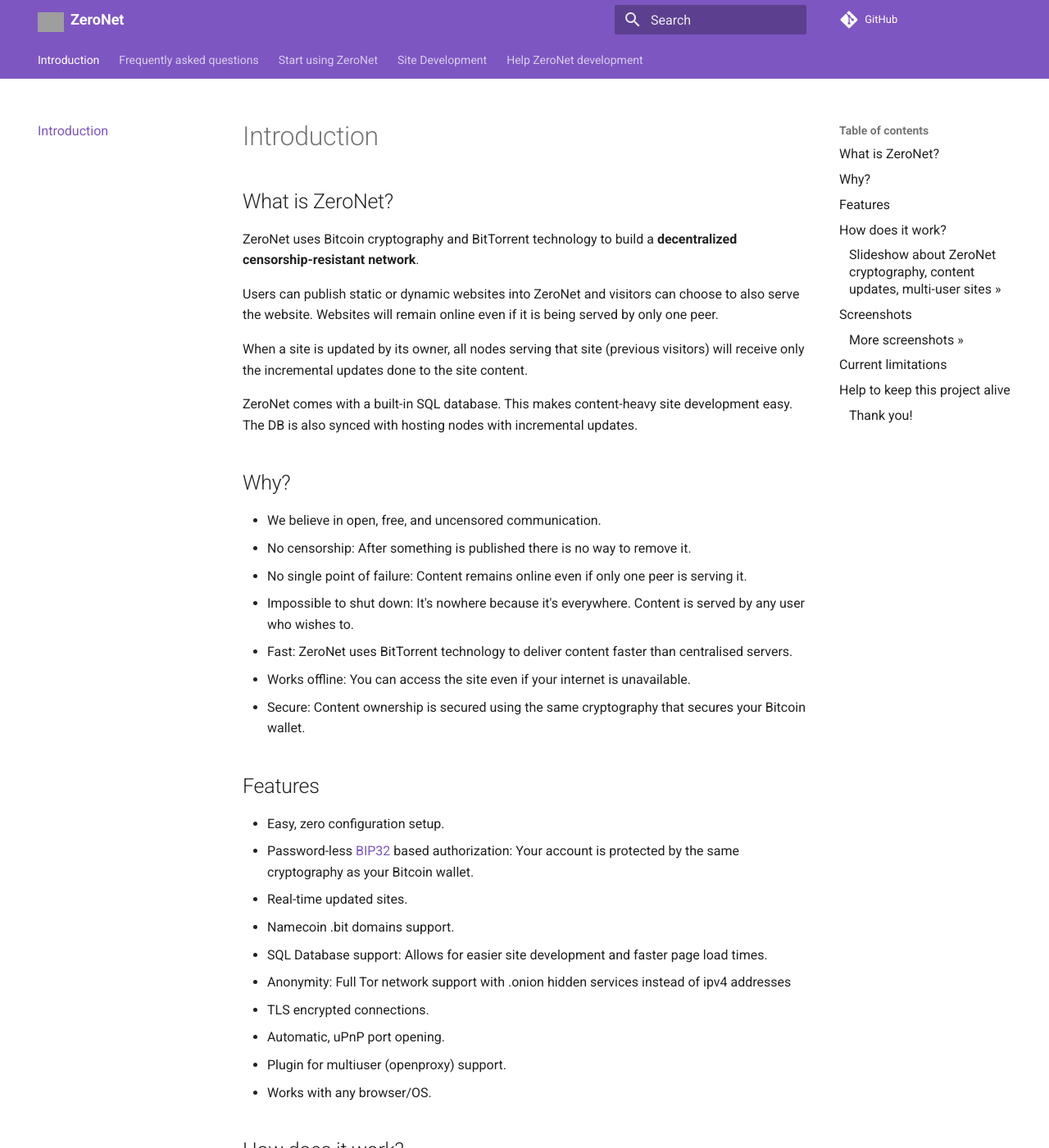
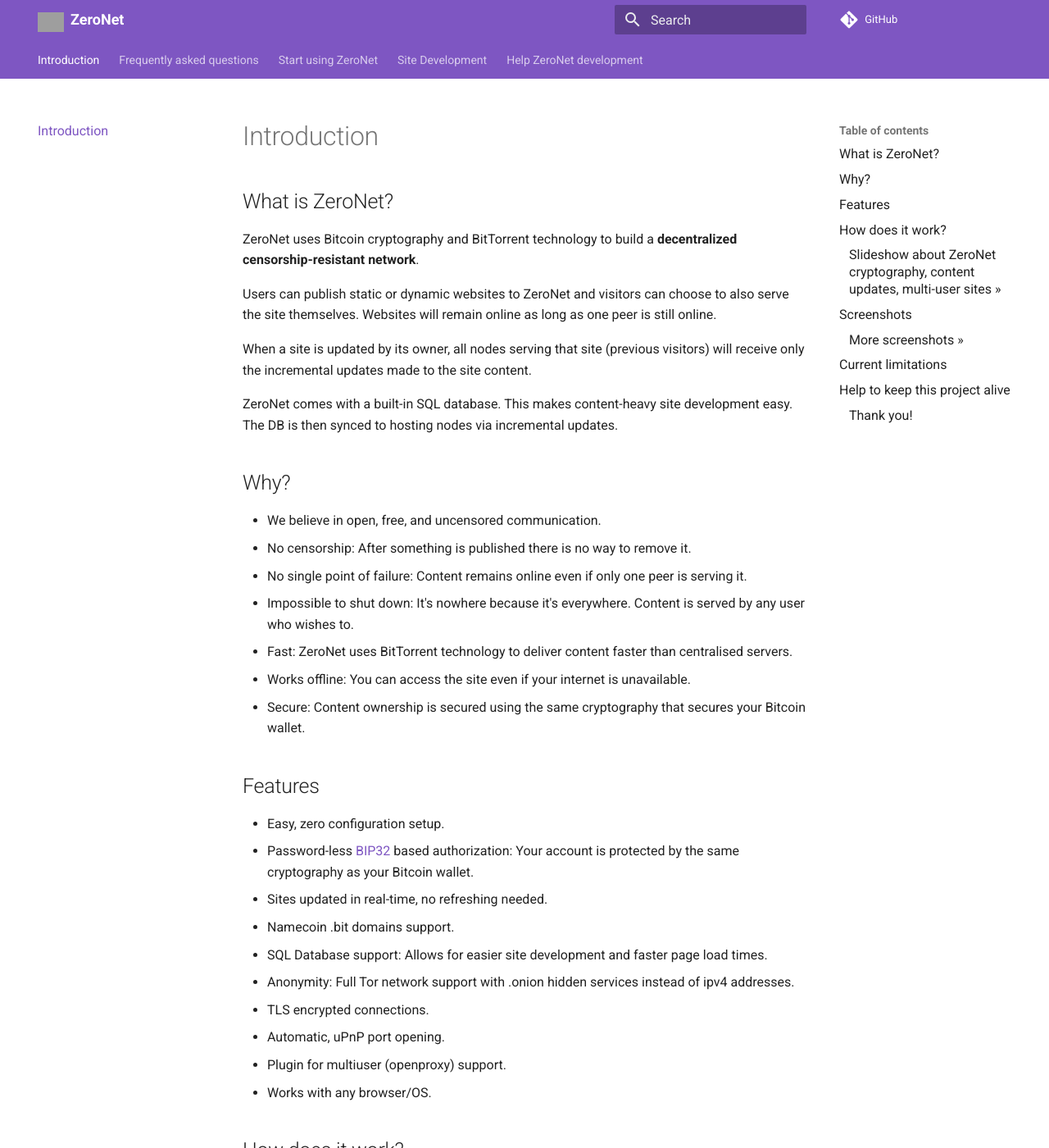
Before and after one commit to HelloZeroNet/Documentation, an MkDocs documentation site: the page built from docs/index.md, in a window 1280 px wide and 1400 px high. Shown: the whole window at 82% size. Built offline with MkDocs 1.6.1 and Material for MkDocs 9.7.7, drawn with Linux system fonts in a browser that asks for light colours; comment, search, counter and statistics services are not loaded; old or Windows-style settings are respelled for this version of MkDocs; some of the changed text lies outside the part shown; grey boxes are pictures that could not be loaded.

Commit message:
Fixes to index.md

```diff
--- a/docs/index.md
+++ b/docs/index.md
@@ -2,11 +2,11 @@
 
 ZeroNet uses Bitcoin cryptography and BitTorrent technology to build a **decentralized censorship-resistant network**.
 
-Users can publish static or dynamic websites into ZeroNet and visitors can choose to also serve the website. Websites will remain online even if it is being served by only one peer.
+Users can publish static or dynamic websites to ZeroNet and visitors can choose to also serve the site themselves. Websites will remain online as long as one peer is still online.
 
-When a site is updated by its owner, all nodes serving that site (previous visitors) will receive only the incremental updates done to the site content.
+When a site is updated by its owner, all nodes serving that site (previous visitors) will receive only the incremental updates made to the site content.
 
-ZeroNet comes with a built-in SQL database. This makes content-heavy site development easy. The DB is also synced with hosting nodes with incremental updates.
+ZeroNet comes with a built-in SQL database. This makes content-heavy site development easy. The DB is then synced to hosting nodes via incremental updates.
 
 
 ## Why?
@@ -41,10 +41,10 @@
  * Easy, zero configuration setup.
  * Password-less [BIP32](https://github.com/bitcoin/bips/blob/master/bip-0032.mediawiki)
    based authorization: Your account is protected by the same cryptography as your Bitcoin wallet.
- * Real-time updated sites.
+ * Sites updated in real-time, no refreshing needed.
  * Namecoin .bit domains support.
  * SQL Database support: Allows for easier site development and faster page load times.
- * Anonymity: Full Tor network support with .onion hidden services instead of ipv4 addresses
+ * Anonymity: Full Tor network support with .onion hidden services instead of ipv4 addresses.
  * TLS encrypted connections.
  * Automatic, uPnP port opening.
  * Plugin for multiuser (openproxy) support.
@@ -55,10 +55,10 @@
 
 * After you install and run ZeroNet, you open a site by visiting:
   `http://127.0.0.1:43110/{zeronet_site_address}`
-  (eg.  `http://127.0.0.1:43110/1HeLLo4uzjaLetFx6NH3PMwFP3qbRbTf3D`).
+  (e.g.  `http://127.0.0.1:43110/1HeLLo4uzjaLetFx6NH3PMwFP3qbRbTf3D`).
 * ZeroNet will then use the BitTorrent network to find peers that are seeding the site and will download the site content (HTML, CSS, JS...) from these peers.
-* Each visited site becomes also served by you.
-* Every site contains a list of all files used in the site in a SHA512 hash and a signature generated using the site owner private key.
+* Each site visited is then served by your client. Sites can removed or blacklisted if necessary.
+* Every site contains a list of all of its files, each entry containing a SHA512 hash and a signature generated using the site owner's private key.
 * If the site owner modifies the site, then he/she signs a new list and publishes it to the peers.
   After the peers have verified the files list integrity (using the
   signature), they download the modified files and publish the new content to
```
Also changed, not shown: other parts of docs/index.md (+1 -1 lines), docs/bitcoinbar/bitcoinbar.js (line endings or trailing spaces).
